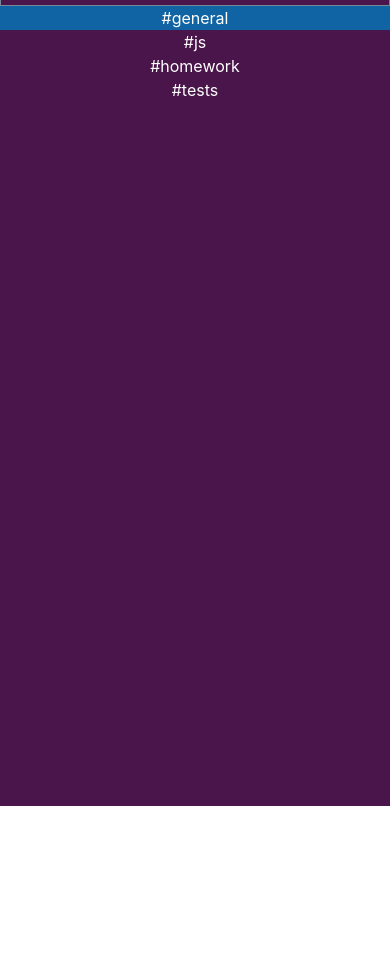
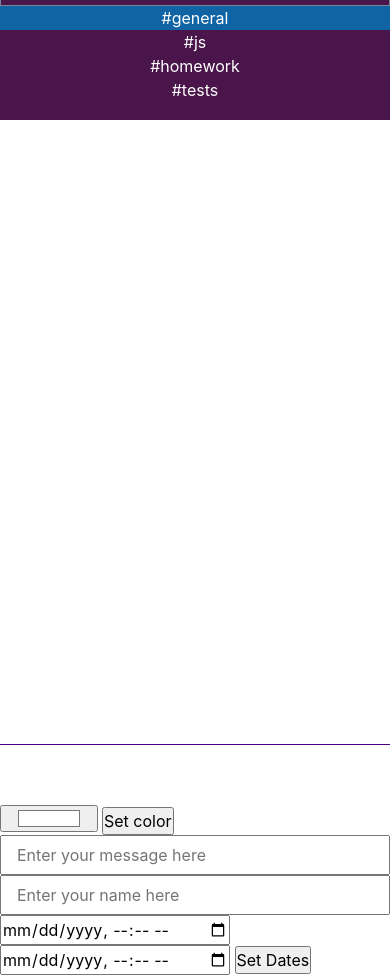
Before and after one commit to iskmar/ITBootcamp-Chat, a plain HTML site: page index.html in a window 390 px wide. Shown: the part 134-1111 px from the top of the page. Drawn offline with nearby package versions, Linux system fonts and the light colour scheme; no server answers.

Commit message:
changed responsivness a bit

```diff
--- a/index.html
+++ b/index.html
@@ -18,7 +18,7 @@
 		<h1 >ITBootcamp Chatroom</h1 >
 	</div >
 </div >
-<div class = "row no-gutters" >
+<div id="sec-row" class = "row no-gutters" >
 	<div id = "left" class = "col-12 col-lg-2" >
 		<div id = "h3_div" class = "col-12" >
 			<h3 >Choose a chatroom</h3 >
--- a/style.css
+++ b/style.css
@@ -16,7 +16,7 @@
 }
 #left {
     background-color: rgb(74,21,75);
-    min-height: 100vh;
+    /*height: 100vh;*/
 }
 #left h3 {
     color: white;
@@ -26,7 +26,7 @@
     border: 1px solid lightslategray;
 }
 #right {
-    height: 75vh;
+    height: 78%;
 }
 .room {
     color: white;
@@ -52,6 +52,7 @@
     flex-direction: column-reverse;
     overflow-x: hidden;
     overflow-y: auto;
+    border-bottom: 1px solid indigo;
 }
 .msg_hover:hover {
     background-color: #f8f8f8;
@@ -72,10 +73,13 @@
     height: 40px;
 
 }
-#form {
-    position: relative;
-    bottom: 10px;
+#sec-row {
+    height: 95vh;
 }
+/*#form {*/
+/*    position: relative;*/
+/*    bottom: 10px;*/
+/*}*/
 .speech-bubble {
     position: relative;
     display: flex;
@@ -114,8 +118,8 @@
     border: none;
 }
 
-@media only screen and (min-width: 200px) and (max-width: 992px) {
-    #left {
-        height: 100%;
-    }
-}
+/*@media only screen and (min-width: 200px) and (max-width: 992px) {*/
+/*    #left {*/
+/*        !*height: 0%;*!*/
+/*    }*/
+/*}*/
```
